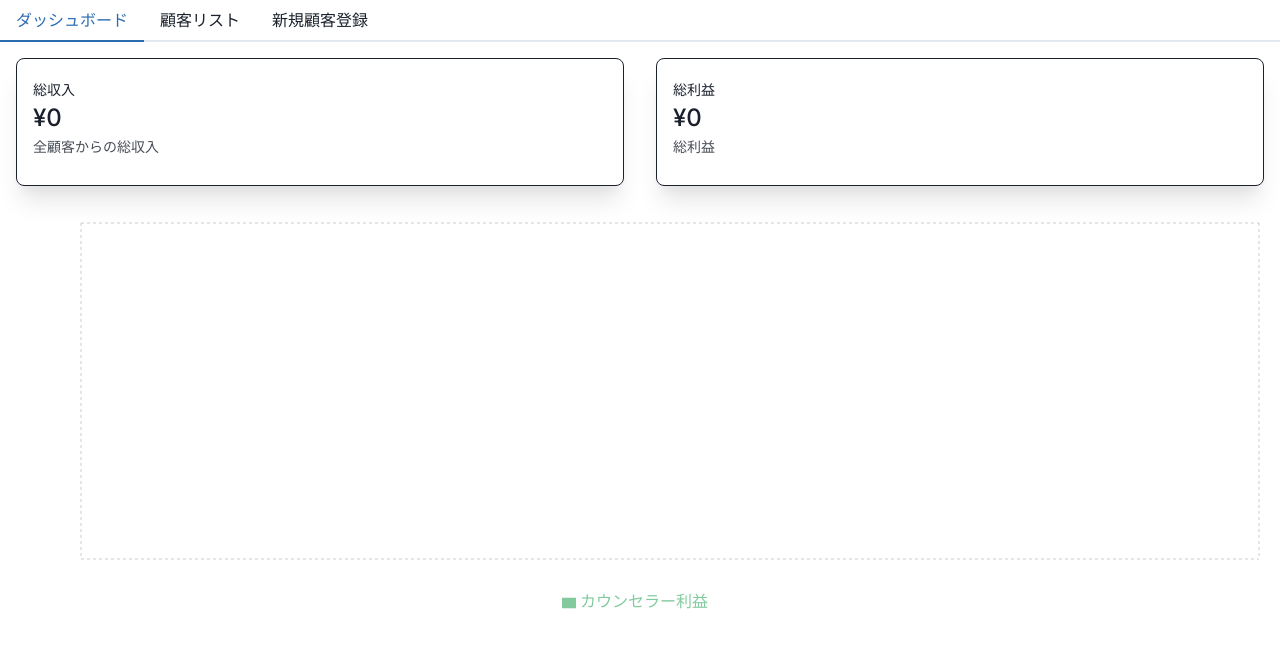
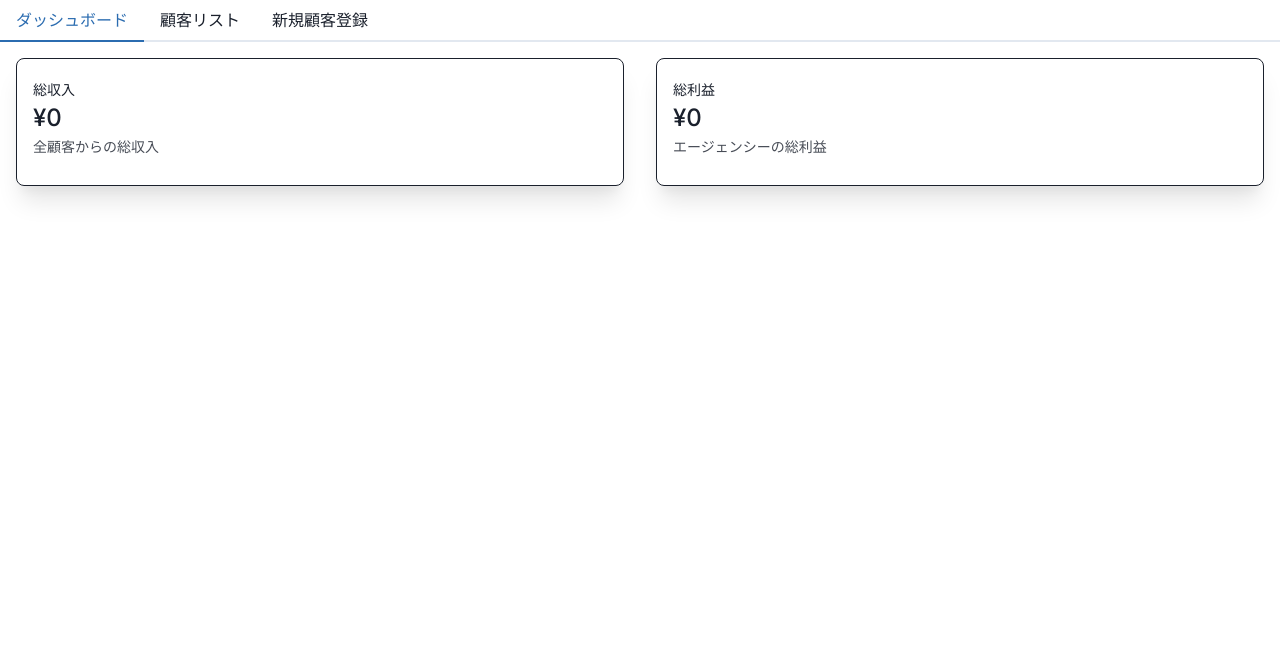
Before and after one commit to drying/phi-database, a Next.js app: page / in a window 1280 px wide. Shown: the top 648 px of the page. Built offline with nearby package versions, Linux system fonts and the light colour scheme; no server answers; the database is empty.

Commit message:
一旦チャート部分をコメントアウト

```diff
--- a/app/components/Dashboard.tsx
+++ b/app/components/Dashboard.tsx
@@ -7,16 +7,8 @@ import {
   StatNumber,
   StatHelpText,
 } from "@chakra-ui/react";
-import {
-  BarChart,
-  Bar,
-  XAxis,
-  YAxis,
-  CartesianGrid,
-  Tooltip,
-  Legend,
-  ResponsiveContainer,
-} from "recharts";
+// チャート関連のインポートをコメントアウト
+// import { BarChart, Bar, XAxis, YAxis, CartesianGrid, Tooltip, Legend, ResponsiveContainer } from 'recharts';
 
 interface Customer {
   id: number;
@@ -69,7 +61,8 @@ const Dashboard: React.FC<DashboardProps> = ({ customers }) => {
     0
   );
 
-  // カウンセラーごとの利益を計算
+  // カウンセラーごとの利益計算とチャートデータ作成をコメントアウト
+  /*
   const counselorProfits = customers.reduce((acc, customer) => {
     if (!acc[customer.assigned_to]) {
       acc[customer.assigned_to] = 0;
@@ -78,11 +71,11 @@ const Dashboard: React.FC<DashboardProps> = ({ customers }) => {
     return acc;
   }, {} as Record<string, number>);
 
-  // カウンセラーごとの利益のチャートデータを作成
   const chartData = Object.entries(counselorProfits).map(([name, profit]) => ({
     name,
-    profit,
+    profit
   }));
+  */
 
   return (
     <Box>
@@ -95,9 +88,10 @@ const Dashboard: React.FC<DashboardProps> = ({ customers }) => {
         <DashboardCard
           label="総利益"
           value={`¥${totalProfit.toLocaleString()}`}
-          helpText="総利益"
+          helpText="エージェンシーの総利益"
         />
       </SimpleGrid>
+      {/* チャート部分をコメントアウト
       <Box mt={8} height="400px">
         <ResponsiveContainer width="100%" height="100%">
           <BarChart data={chartData}>
@@ -110,6 +104,7 @@ const Dashboard: React.FC<DashboardProps> = ({ customers }) => {
           </BarChart>
         </ResponsiveContainer>
       </Box>
+      */}
     </Box>
   );
 };
```
